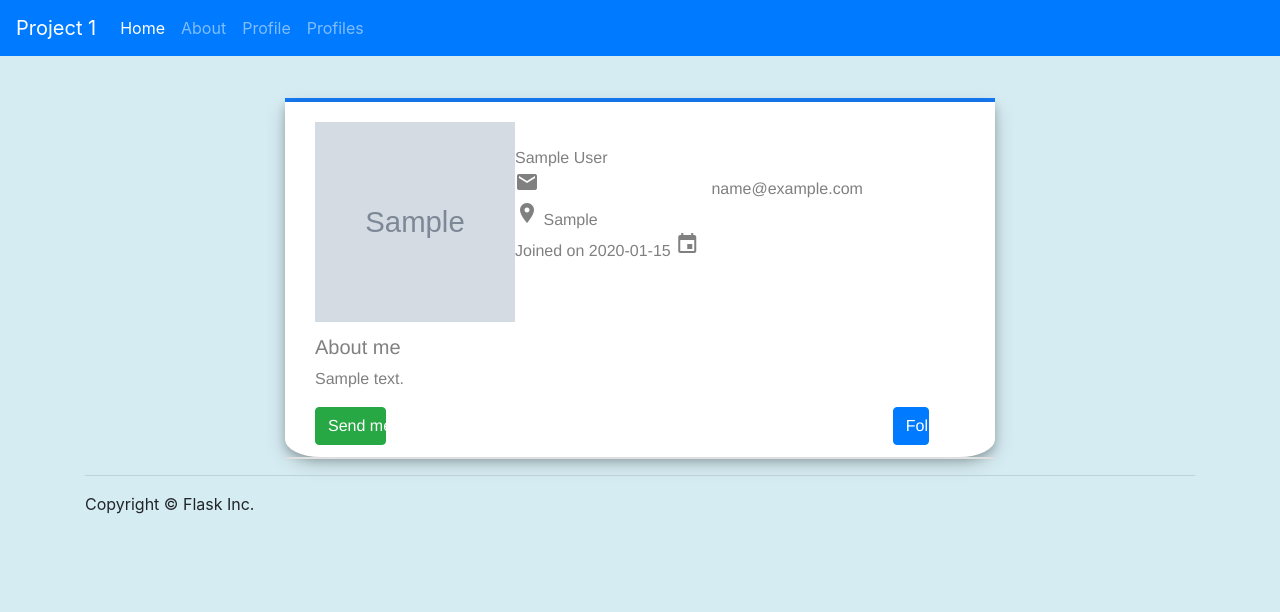
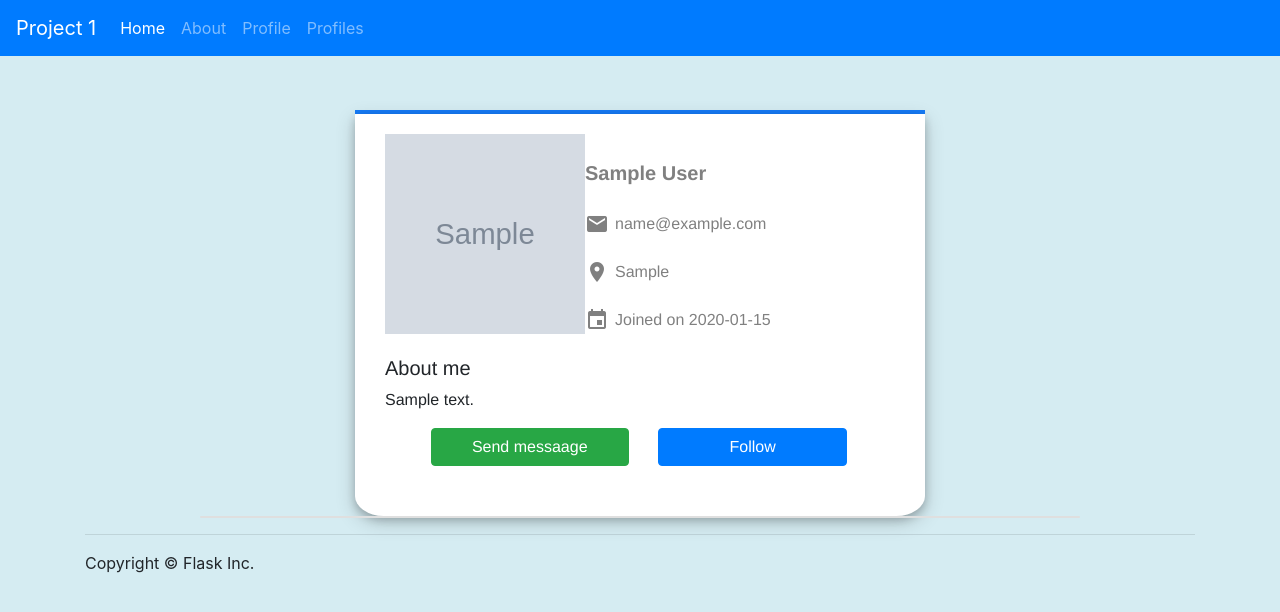
Before and after one commit to RoroMcky/info3180-project1, a Flask app: page /profiles/1 in a window 1280 px wide. Shown: the top 612 px of the page. Run offline with Flask 2, Linux system fonts and the light colour scheme; tables that the repository leaves empty hold one stand-in row (values such as "Sample post"); grey boxes marked "Sample" are stand-in pictures; some libraries are stand-ins or nearby versions.

Commit message:
Final commit

```diff
--- a/app/static/css/app.css
+++ b/app/static/css/app.css
@@ -26,15 +26,41 @@ h1
 }
 #left
 {
-    float:left;
-    position:fixed;
+    margin-right: 0%;
+    padding:50px;
+}
+#right
+{
+    padding-left: 70px;
+    padding-right: 70px;
+}
+#space
+{
+
+    font-weight: bold;
+    font-size: 20px;
+}
+.info
+{
+    float: left;
+}
+}
+#bio
+{
+    clear: both;
 }
 
-#right
+#pics
 {
-    float:right;
-    margin-left:72%;
+    margin-right: 10px;
+    float: left;
 }
+.material-icons
+{
+    height: 20px;
+    width: 20px;
+}
+
 .words
 {
     margin-left:300;
@@ -44,8 +70,8 @@ h1
 }
 #h
 {
-    margin-left: 200px;
-    margin-right:200px;
+    margin-left: 270px;
+    margin-right:270px;
 }
 .card
 {
@@ -56,8 +82,8 @@ h1
 .all
 {
     padding:30px;
-    margin-left: 200px;
-    margin-right:200px;
+    margin-left: 270px;
+    margin-right:270px;
     padding-top: 20px;
     padding-bottom:50px;
     border-top-color: #167bf7;
@@ -104,6 +130,14 @@ btn
 
 
 }
+#container
+{
+    display:inline-block;
+    padding-right:40px;
+    padding-left:40px;
+    margin-left: 9%;
+    margin-right: 5%;
+}
 img
 {
     float:left;
@@ -112,8 +146,8 @@ img
 {
     background-color: #167bf7;
     padding:2px;
-    margin-left: 200px;
-    margin-right:200px;
+    margin-left: 270px;
+    margin-right:270px;
     border-top-right-radius:2%;
     border-top-left-radius: 2%;
     border-radius: 6%;
@@ -122,8 +156,8 @@ img
 {
     background-color: #167bf7;
     padding:2px;
-    margin-left: 200px;
-    margin-right:200px;
+    margin-left: 270px;
+    margin-right:270px;
     border-top-right-radius:1%;
     border-top-left-radius: 1%;
 }
--- a/app/templates/individual.html
+++ b/app/templates/individual.html
@@ -9,26 +9,32 @@
 <div class="all">
     <div class='formed'>
     <img src="{{ url_for('static', filename='uploads/'+user.picture) }}" height="200" width="200"/>
-    <br
-            <span>{{user.FirstName+" "+user.LastName}}</span>
     <br>
-            <i class="material-icons">mailoutline</i>
-            <span>{{user.Email}}</span>
+            <div id='space'>
+                {{user.FirstName+" "+user.LastName}}
+                </div>
                 <br>
-            <i class="material-icons">place</i>
-            <span>{{user.Location}}</span>
-            <br>
-            <span>Joined on {{user.created_on}}</span>
-            <i class="material-icons">event</i>
+                <i class="material-icons" id="pics">mailoutline</i>
+                <div class='info'>{{ user.Email }}</div>
                 <br>
                 <br>
+                <i class="material-icons" id="pics">place</i>
+                <div class='info'>{{user.Location}}</div>
                 <br>
                 <br>
+                <i class="material-icons" id="pics">event</i>
+                <div class='info'>Joined on {{user.created_on}}</div>
+            </div>
+            <br>
+            <br>
+            <div id="bio">
                 <h5 class"card-title">About me</h5>
                 <p calss="card-text">{{ user.Biography}}</p>
-
-<div id='left'><a href="#" class="center col-md-6 btn btn-success">Send messaage</a></div>
-<div id="right"><a href="#" class="center col-md-6 btn btn-primary">Follow</a></div>
+            </div>
+<div id='container'
+<button class="btn btn-success" id="left">Send messaage</a></div>
+<button class="btn btn-primary" id="right">Follow</a></div>
+</div>
     </div>
 </div>
 
```
Also changed, not shown: app/static/uploads/seulgi.jpg (added). Lines whose indentation alone changed are shown as unchanged.
